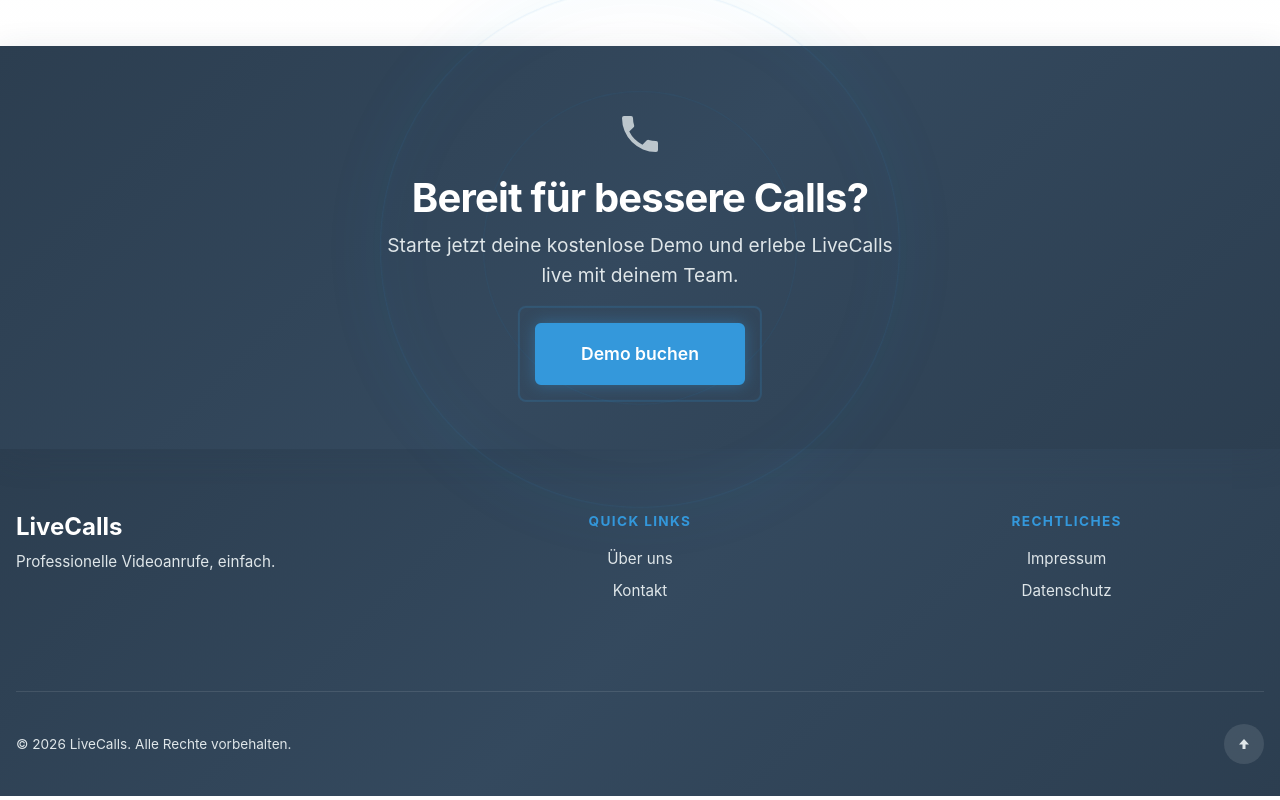
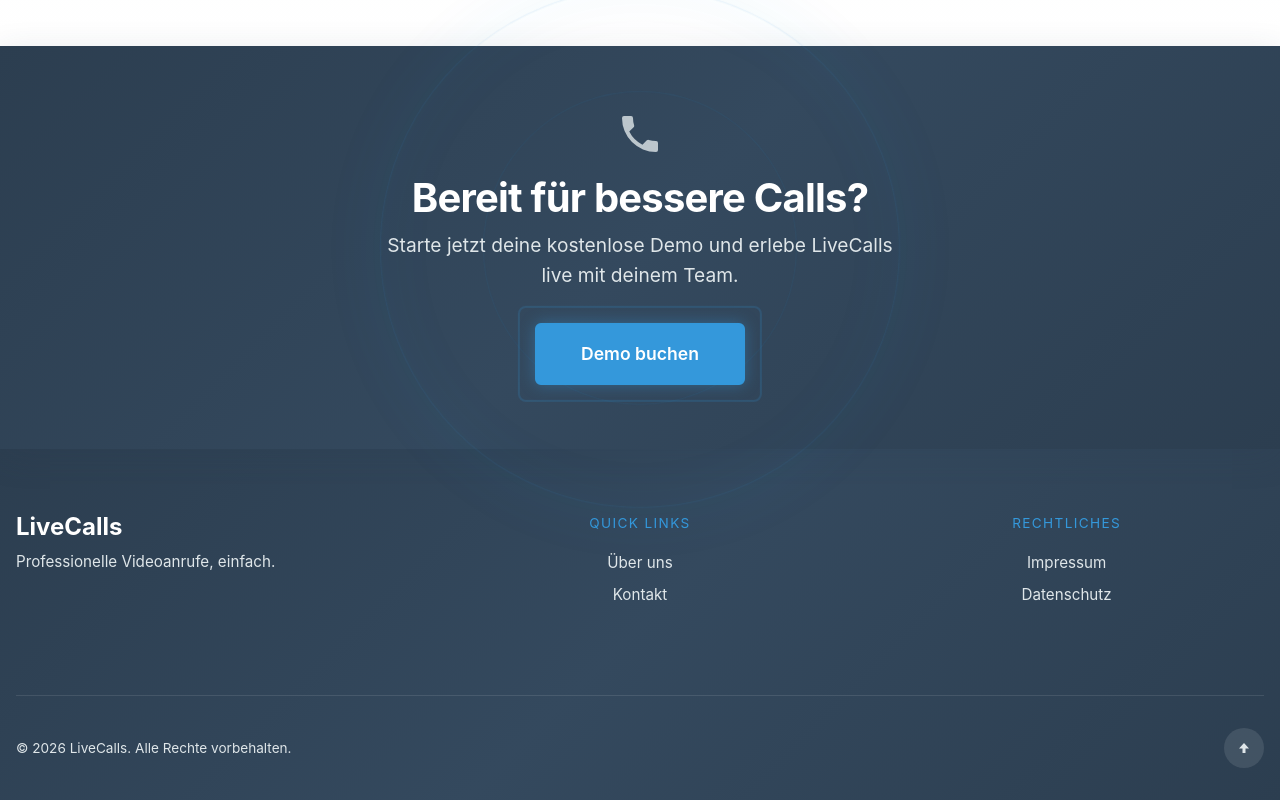
Before and after one commit to PascalNehlsen/group-call-website, a plain HTML site: page index.html in a window 1280 px wide. Shown: the part 1177-1977 px from the top of the page. Drawn offline with Linux system fonts and the light colour scheme.

Commit message:
in the footer li elements from h4 to li element and change it so an class for the header

```diff
--- a/css/footer.css
+++ b/css/footer.css
@@ -58,8 +58,8 @@
 
 /* ---- Section Headings ---- */
 
-.footer .footer-nav h4,
-.footer .footer-legal h4 {
+.footer .footer-nav .list-header,
+.footer .footer-legal .list-header {
   font-size: 0.85rem;
   text-transform: uppercase;
   letter-spacing: 0.1em;
--- a/index.html
+++ b/index.html
@@ -116,14 +116,14 @@
           </div>
           <nav class="footer-nav" aria-label="Footer-Navigation">
             <ul>
-              <h4>Quick links</h4>
+              <li class="list-header">Quick links</li>
               <li><a href="pages/about.html">Über uns</a></li>
               <li><a href="pages/contact.html">Kontakt</a></li>
             </ul>
           </nav>
           <div class="footer-legal">
             <ul>
-              <h4>Rechtliches</h4>
+              <li class="list-header">Rechtliches</li>
               <li><a href="pages/impressum.html">Impressum</a></li>
               <li><a href="pages/datenschutz.html">Datenschutz</a></li>
             </ul>
```
